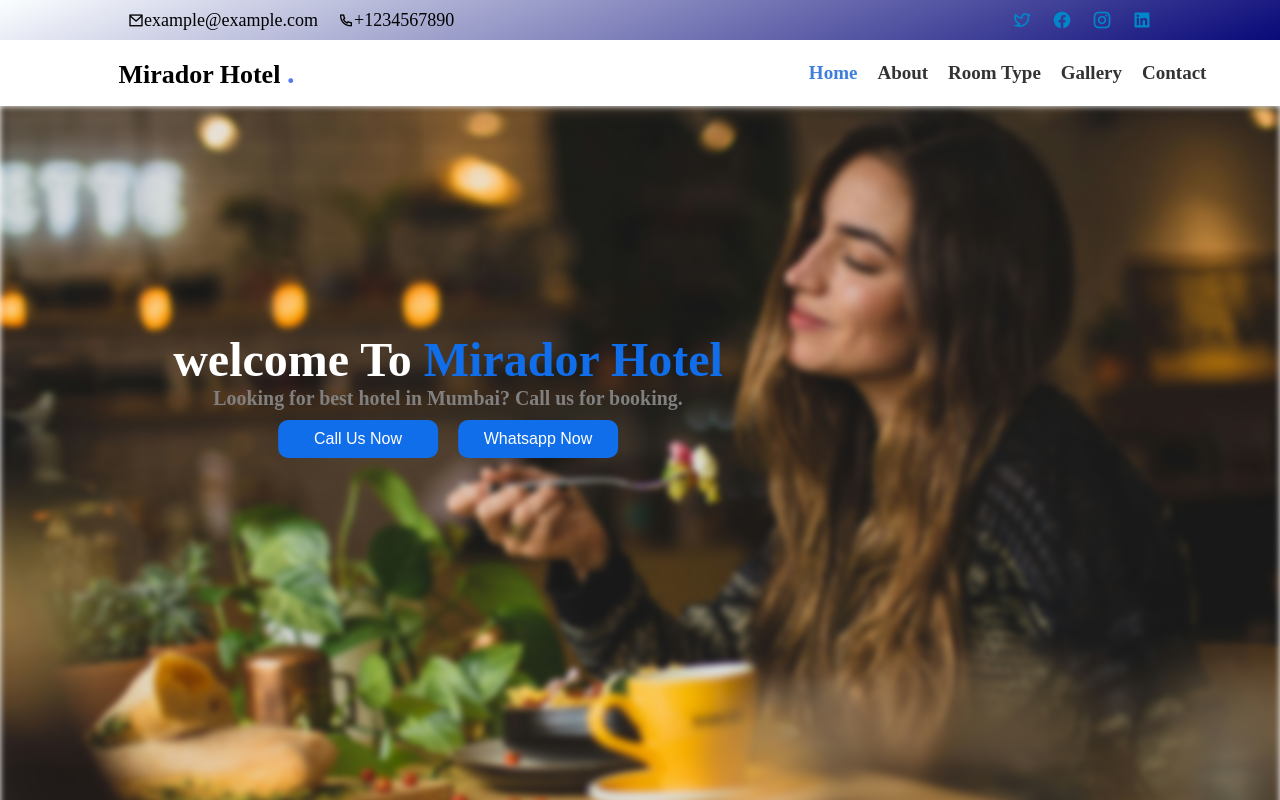
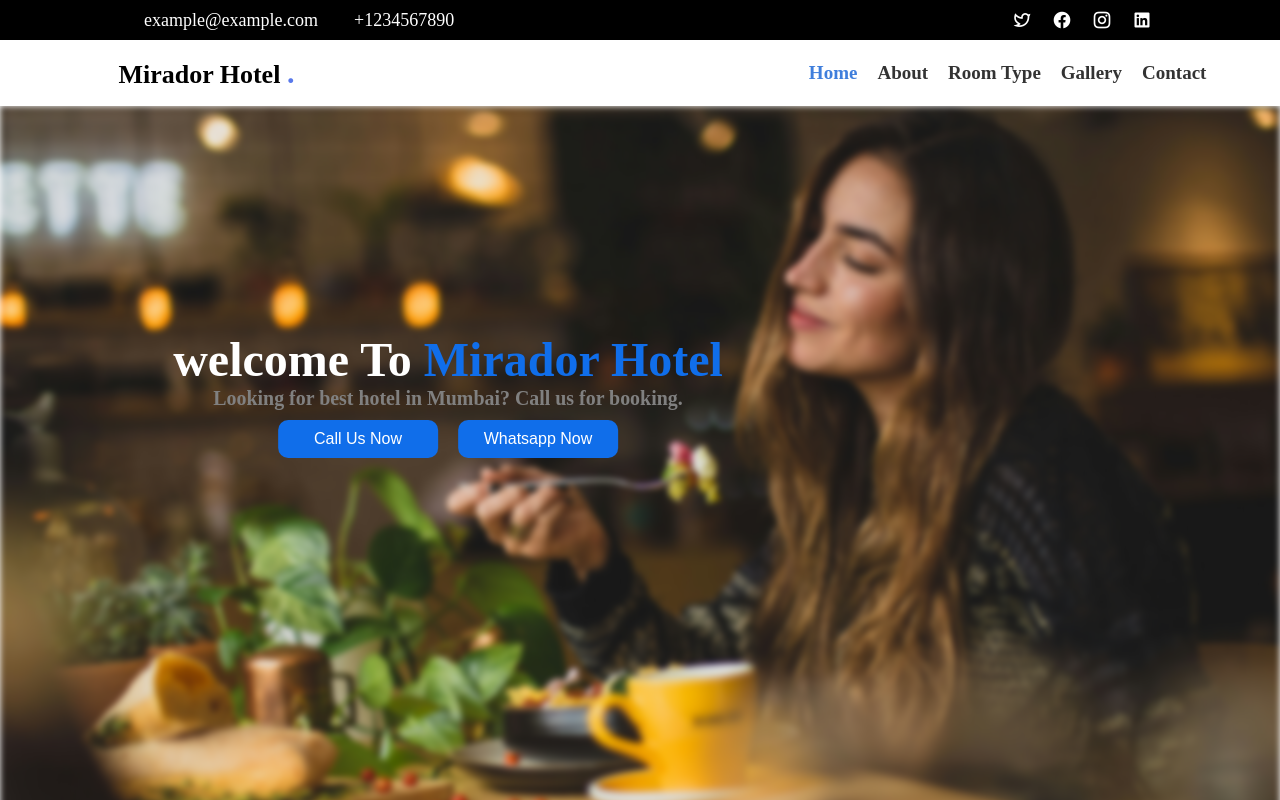
Before and after one commit to akku2005/hotel_app, a React (Create React App) app: page / in a window 1280 px wide. Shown: the top 800 px of the page. Built offline with nearby package versions, Linux system fonts and the light colour scheme.

Commit message:
Color Fixes

```diff
--- a/src/components/Header/Header.scss
+++ b/src/components/Header/Header.scss
@@ -7,8 +7,8 @@ header{
     width: 100%;
     margin-top: -10pxs;
     height: 40px;
-    background: rgb(2,0,36);
-    background: linear-gradient(338deg, rgba(2,0,36,1) 0%, rgba(9,9,121,1) 0%, rgba(0,212,255,0.017331932773109293) 100%);
+    background: black;
+    // background: linear-gradient(338deg, rgba(2,0,36,1) 0%, rgba(9,9,121,1) 0%, rgba(0,212,255,0.017331932773109293) 100%);
     align-items: center;
     display: flex;
     justify-content: space-between;
@@ -19,14 +19,14 @@ header{
         text-decoration: none;
     }
     a{
-        color: black;
+        color: white;
         font-size: 18px;
         text-decoration: none;
     }
     #links{
         font-size: 20px;
         margin-right: 10%;
-        color: #0087ca;
+        color: #ffffff;
         cursor: pointer;
         display: flex;
         gap: 20px;
```
